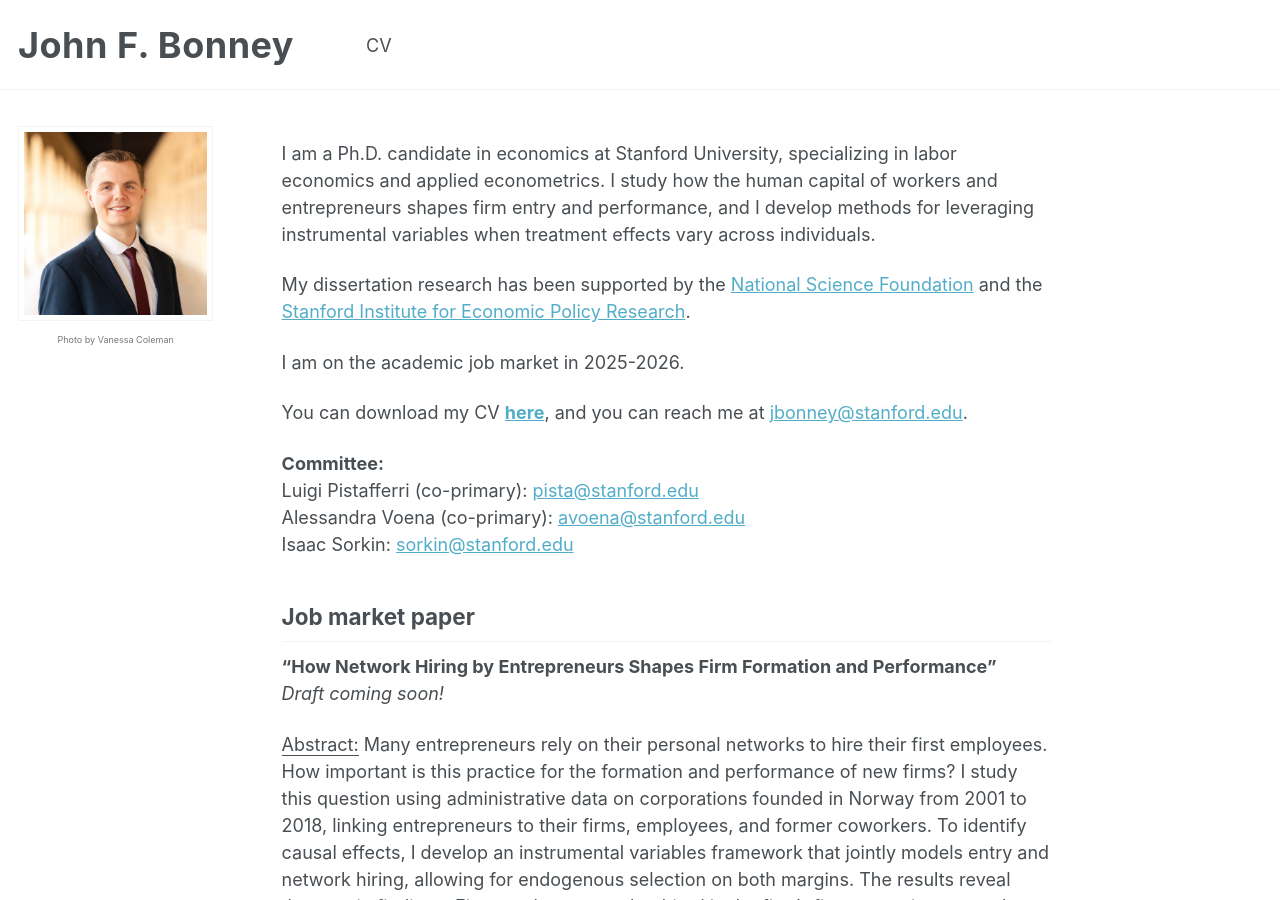
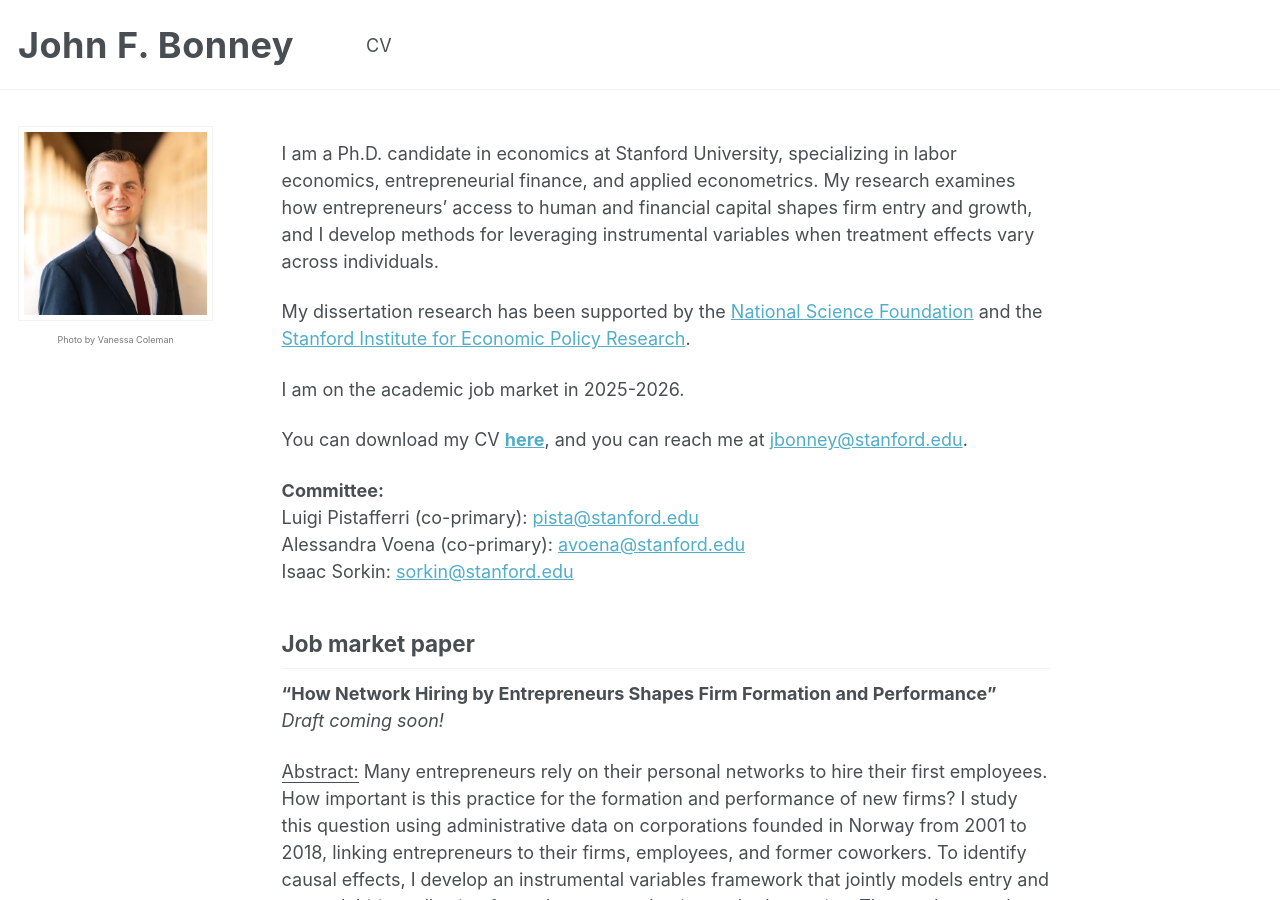
Before and after one commit to johnnybonney/johnnybonney.github.io, a Jekyll site: the page built from _pages/about.md, in a window 1280 px wide and 900 px high. Built offline with Jekyll 4.4.1, drawn with Linux system fonts in a browser that asks for light colours; a script that is not in the unit is left out; some of the changed text lies outside the part shown.

Commit message:
updating fields

```diff
--- a/_pages/about.md
+++ b/_pages/about.md
@@ -5,8 +5,7 @@ permalink: /
 author_profile: true
 ---
 
-I am a Ph.D. candidate in economics at Stanford University, specializing in labor economics and applied econometrics.
-I study how the human capital of workers and entrepreneurs shapes firm entry and performance, and I develop methods for leveraging instrumental variables when treatment effects vary across individuals.
+I am a Ph.D. candidate in economics at Stanford University, specializing in labor economics, entrepreneurial finance, and applied econometrics. My research examines how entrepreneurs' access to human and financial capital shapes firm entry and growth, and I develop methods for leveraging instrumental variables when treatment effects vary across individuals.
 
 My dissertation research has been supported by the [National Science Foundation](https://www.nsf.gov/funding/opportunities/grfp-nsf-graduate-research-fellowship-program) and the [Stanford Institute for Economic Policy Research](https://siepr.stanford.edu).
 
@@ -64,5 +63,5 @@ Empirical researchers often use instrumental variables (IVs) to estimate a local
 
 **"Relatives in the Workplace: The Formation and Growth of Family Firms"**
 
-**"Intergenerational Transfers, Entrepreneurial Entry, and Firm Performance"**
+**"Intergenerational Finance, Entrepreneurial Entry, and Firm Performance"**
 *with [Luigi Pistaferri](https://sites.google.com/view/pistaferri/home) and [Alessandra Voena](https://avoena.people.stanford.edu)*
```
Also changed, not shown: 3 other files.
